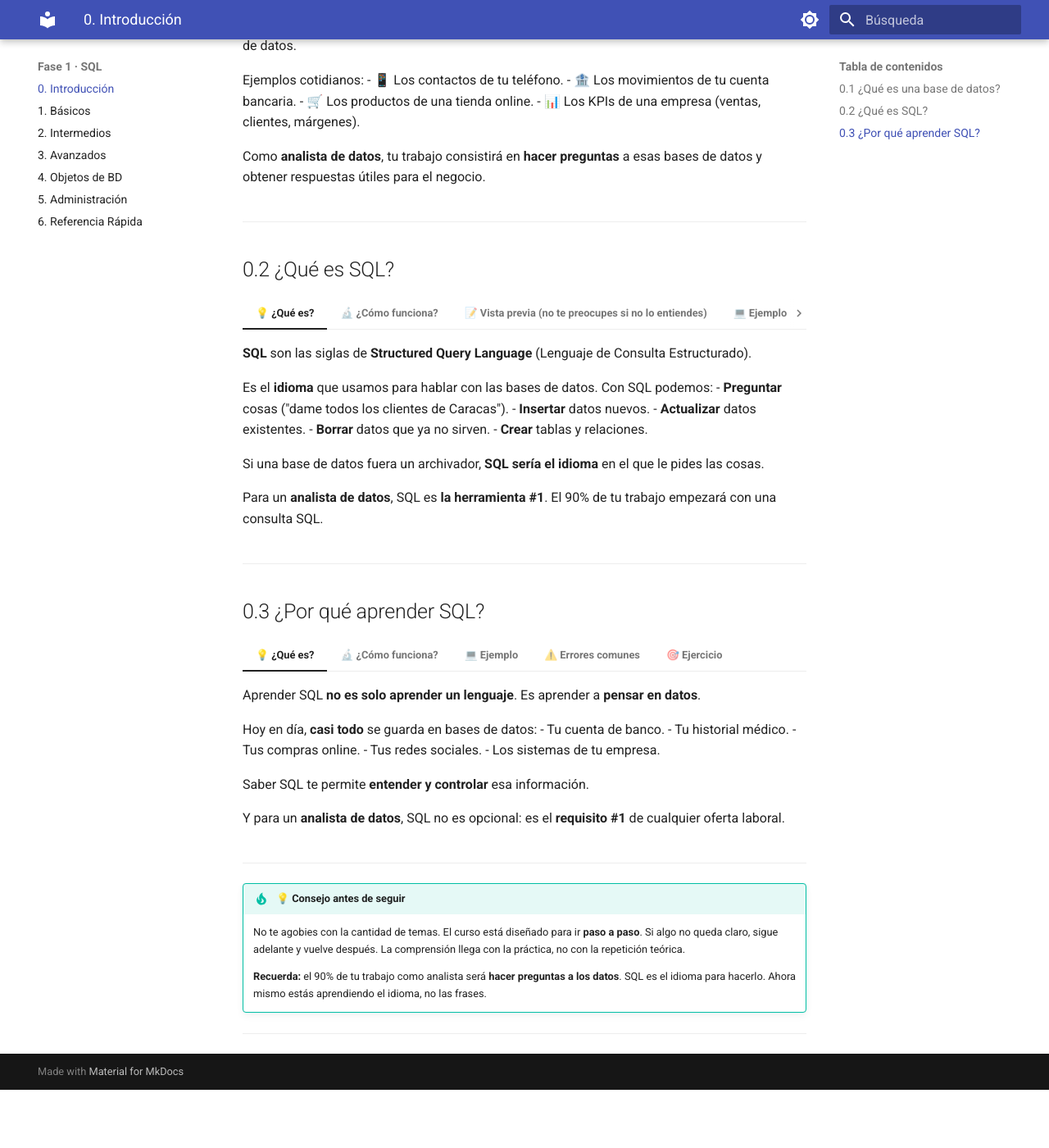
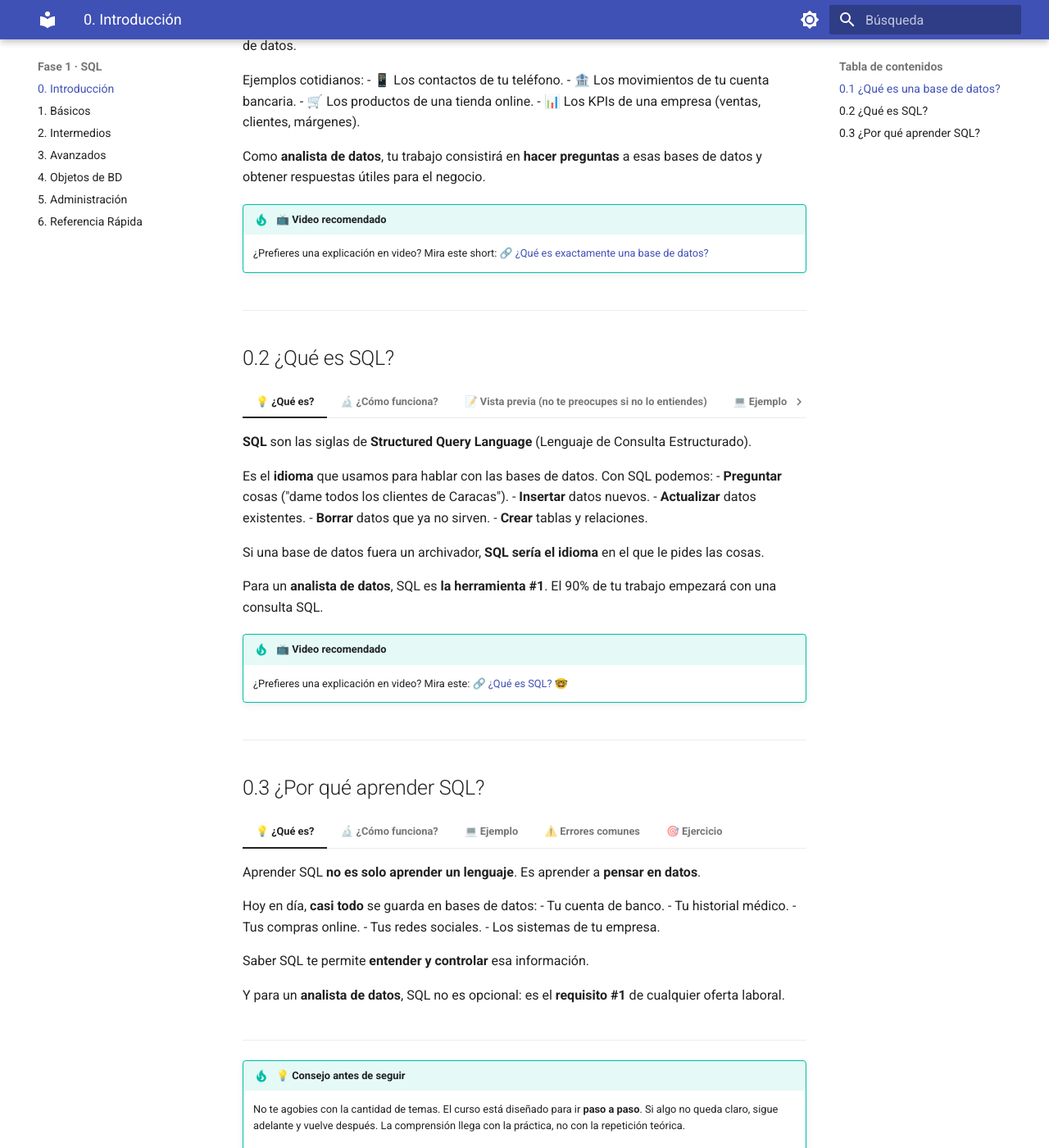
Before and after one commit to Horopeza-sql/curso-sql, an MkDocs documentation site: the page built from docs/00-introduccion.md, in a window 1280 px wide and 1400 px high, scrolled down 693 px. Shown: the whole window at 82% size. Built offline with MkDocs 1.6.1 and Material for MkDocs 9.7.7, drawn with Linux system fonts in a browser that asks for light colours; before the commit the page ends 2022 px from its top, so only the background shows below that.

Commit message:
Sección 0: temas 0.1-0.3 con videos. Estado del proyecto actualizado

```diff
--- a/docs/00-introduccion.md
+++ b/docs/00-introduccion.md
@@ -24,6 +24,10 @@ Antes de escribir una sola línea de SQL, vamos a entender **qué estamos hacien
     - 📊 Los KPIs de una empresa (ventas, clientes, márgenes).
 
     Como **analista de datos**, tu trabajo consistirá en **hacer preguntas** a esas bases de datos y obtener respuestas útiles para el negocio.
+
+    !!! tip "📺 Video recomendado"
+        ¿Prefieres una explicación en video? Mira este short:
+        [🔗 ¿Qué es exactamente una base de datos?](https://youtube.com/shorts/L9hJYVCFOB8?si=yW9dq8elKvYJImlC)
 
 === "🔬 ¿Cómo funciona?"
 
@@ -136,6 +140,10 @@ Antes de escribir una sola línea de SQL, vamos a entender **qué estamos hacien
     Si una base de datos fuera un archivador, **SQL sería el idioma** en el que le pides las cosas.
 
     Para un **analista de datos**, SQL es **la herramienta #1**. El 90% de tu trabajo empezará con una consulta SQL.
+
+    !!! tip "📺 Video recomendado"
+        ¿Prefieres una explicación en video? Mira este:
+        [🔗 ¿Qué es SQL? 🤓](https://youtu.be/Atpj2UsF65M)
 
 === "🔬 ¿Cómo funciona?"
 
```
Also changed, not shown: PROYECTO/00-ESTADO-ACTUAL.md (+22 -5 lines), PROYECTO/HISTORIAL/2025-09-30-sesion2.md (added, +31 -0 lines).
